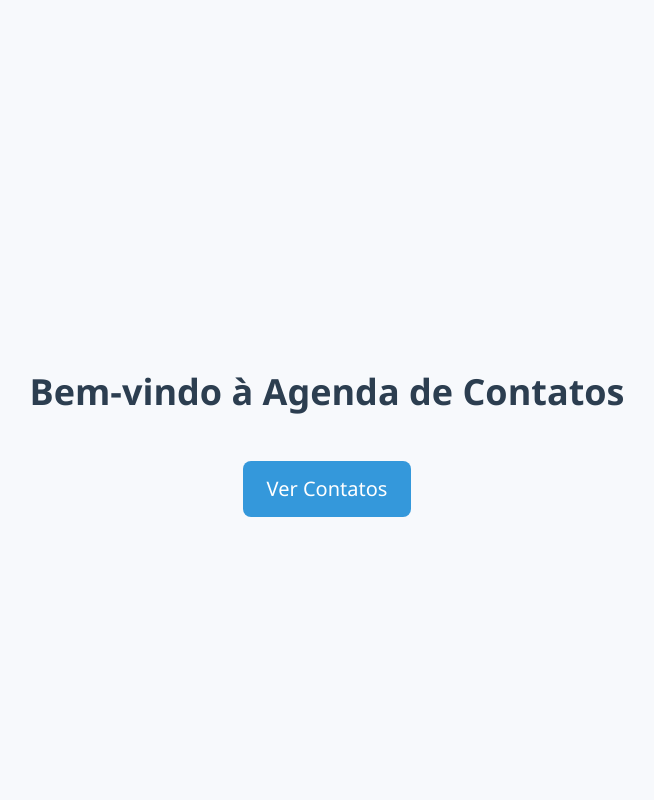
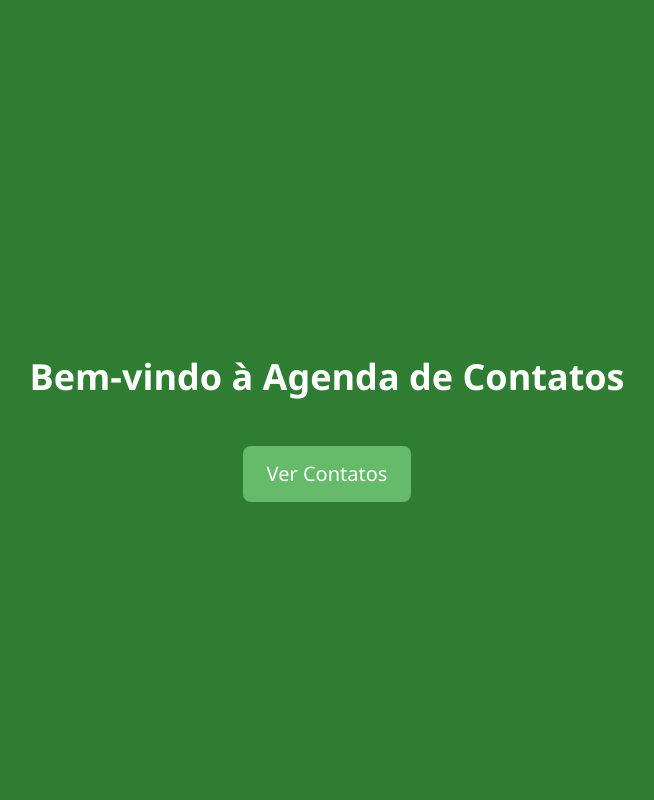
Before and after one commit to w4ltrick/agenda-django, a Django app: template Agenda/contatos/templates/contatos/home.html in a window 1280 px wide. Shown: the whole page, without its empty margins (313-967 px from the left). Run offline with Django 3.2, Linux system fonts and the light colour scheme; the template is opened without the code that fills it, so the values that code supplies are empty.

Commit message:
Add files via upload

```diff
--- a/Agenda/contatos/templates/contatos/home.html
+++ b/Agenda/contatos/templates/contatos/home.html
@@ -15,8 +15,8 @@
       /* Corpo da página */
       body {
         font-family: 'Segoe UI', Tahoma, Geneva, Verdana, sans-serif;
-        background-color: #f7f9fc;
-        color: #333;
+        background-color: #2e7d32; /* Verde escuro */
+        color: white;
         line-height: 1.6;
         padding: 0;
         margin: 0;
@@ -30,10 +30,9 @@
       /* Título */
       h1 {
         text-align: center;
-        margin-top: 80px;
+        margin-top: 50px;
         font-size: 36px;
         font-weight: 600;
-        color: #2c3e50;
       }
 
       /* Navegação */
@@ -48,7 +47,7 @@
         text-decoration: none;
         font-size: 20px;
         color: white;
-        background-color: #3498db;
+        background-color: #66bb6a; /* Verde claro */
         padding: 12px 24px;
         border-radius: 8px;
         display: inline-block;
@@ -57,7 +56,7 @@
 
       /* Efeito de hover nos links */
       a:hover {
-        background-color: #2980b9;
+        background-color: #4caf50; /* Tom intermediário de verde */
         transform: translateY(-3px);
         box-shadow: 0 5px 15px rgba(0, 0, 0, 0.1);
       }
```
Also changed, not shown: Agenda/contatos/templates/contatos/detalhes_contato.html (+8 -7 lines), Agenda/contatos/templates/contatos/lista_contatos.html (+9 -15 lines).
